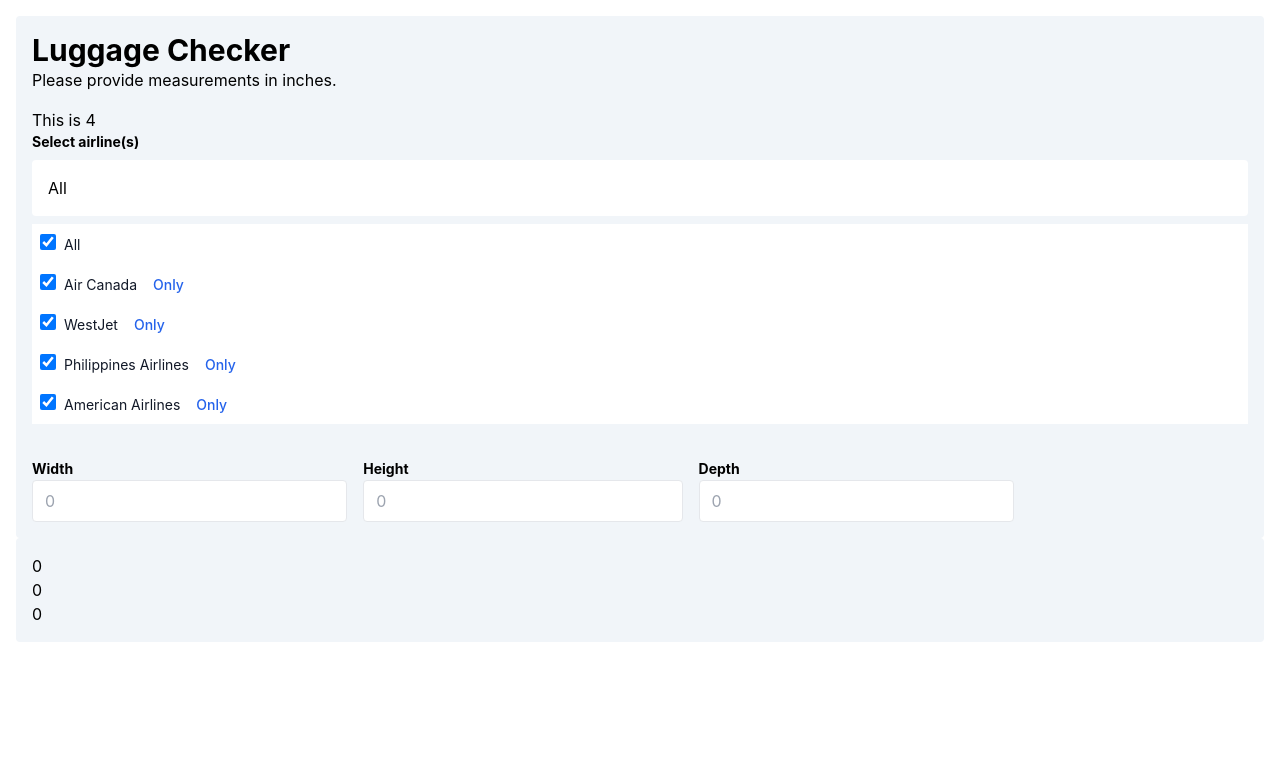
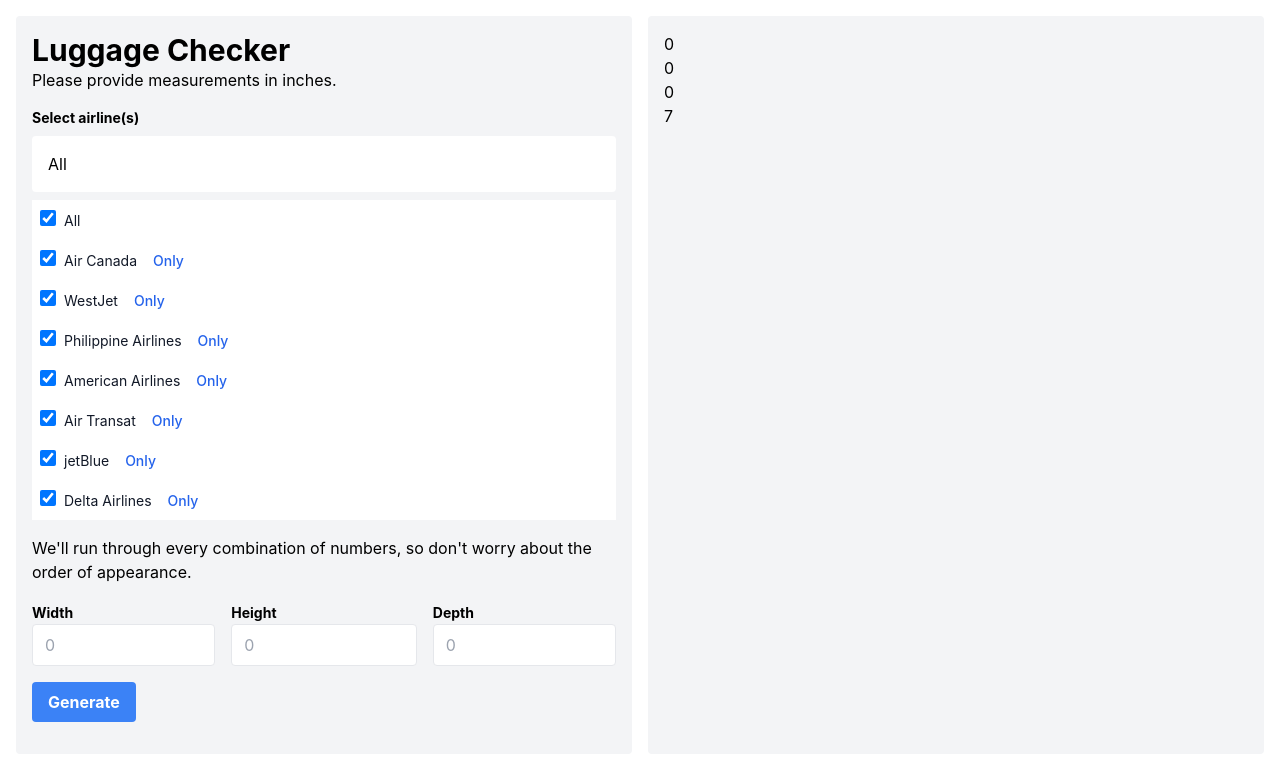
Before and after one commit to roneilla/baggage-compliance-checker, a React (Create React App) app: page / in a window 1280 px wide. Both pictures are taken after a click on the element "All". Shown: the top 760 px of the page. Built offline with nearby package versions, Linux system fonts and the light colour scheme.

Commit message:
add calculation for filter, and dropdown reducer

```diff
--- a/src/App.tsx
+++ b/src/App.tsx
@@ -1,19 +1,21 @@
 import React from 'react';
 import CheckerForm from './components/checkerForm';
-import useDimensions from './hooks/dimensions';
+import useFilter from './hooks/filter';
 
 function App() {
-	const { dimensions } = useDimensions();
+	const { dimensions, selectedAirlines } = useFilter();
 
 	const { w, h, d } = dimensions;
 
 	return (
-		<div className="p-4">
+		<div className="p-4 flex gap-4">
 			<CheckerForm />
-			<div className="w-full bg-slate-100 rounded p-4">
+			<div className="flex-1 bg-gray-100 rounded p-4">
 				<div>{w}</div>
 				<div>{h}</div>
 				<div>{d}</div>
+
+				<div>{selectedAirlines.length}</div>
 			</div>
 		</div>
 	);
--- a/src/FilterContext.tsx
+++ b/src/FilterContext.tsx
@@ -6,44 +6,56 @@
 		h: 0,
 		d: 0,
 	},
+	selectedAirlines: [],
 };
 
-type DimensionStateType = {
-	dimensions: {
+type FilterStateType = {
+	dimensions?: {
 		w: number;
 		h: number;
 		d: number;
 	};
+	selectedAirlines?: Array<string>;
 };
 
 const REDUCER_ACTION_TYPE = {
 	SET_DIMENSIONS: 'SET_DIMENSIONS',
+	SET_AIRLINES: 'SET_AIRLINES',
 };
 
 type ReducerAction = {
 	type: string;
-	payload?: DimensionStateType;
+	payload?: FilterStateType;
 };
 
 const reducer = (
-	state: DimensionStateType,
+	state: FilterStateType,
 	action: ReducerAction
-): DimensionStateType => {
+): FilterStateType => {
 	switch (action.type) {
 		case REDUCER_ACTION_TYPE.SET_DIMENSIONS:
 			if (!action.payload) {
 				throw new Error();
 			}
 
-			const { w, h, d } = action.payload.dimensions;
+			const { w, h, d } = action.payload?.dimensions || {};
+			return {
+				...state,
+				dimensions: {
+					w: w || 0,
+					h: h || 0,
+					d: d || 0,
+				},
+			};
+
+		case REDUCER_ACTION_TYPE.SET_AIRLINES:
+			if (!action.payload) {
+				throw new Error();
+			}
 
 			return {
 				...state,
-				dimensions: {
-					w: w,
-					h: h,
-					d: d,
-				},
+				selectedAirlines: action.payload?.selectedAirlines || [],
 			};
 
 		default:
@@ -51,14 +63,16 @@
 	}
 };
 
-const useDimensionsContext = (initState: DimensionStateType) => {
+const useFilterContext = (initState: FilterStateType) => {
 	const [state, dispatch] = useReducer(reducer, initState);
 
 	const REDUCER_ACTIONS = useMemo(() => {
 		return REDUCER_ACTION_TYPE;
 	}, []);
 
-	const { w, h, d } = state.dimensions;
+	const { w, h, d } = state.dimensions || {};
+
+	const selectedAirlines = state?.selectedAirlines || [];
 
 	const dimensions = {
 		w: w,
@@ -66,29 +80,30 @@
 		d: d,
 	};
 
-	return { dispatch, REDUCER_ACTIONS, dimensions };
+	return { dispatch, REDUCER_ACTIONS, dimensions, selectedAirlines };
 };
 
-export type UseDimensionsContextType = ReturnType<typeof useDimensionsContext>;
+export type useFilterContextType = ReturnType<typeof useFilterContext>;
 
-const initDimensionsContextState: UseDimensionsContextType = {
+const initFilterContextState: useFilterContextType = {
 	dispatch: () => {},
 	REDUCER_ACTIONS: REDUCER_ACTION_TYPE,
 	dimensions: { w: 0, h: 0, d: 0 },
+	selectedAirlines: [],
 };
 
-const DimensionsContext = createContext<UseDimensionsContextType>(
-	initDimensionsContextState
+const FilterContext = createContext<useFilterContextType>(
+	initFilterContextState
 );
 
 type ChildrenType = { children?: ReactElement | ReactElement[] };
 
-export const DimensionProvider = ({ children }: ChildrenType): ReactElement => {
+export const FilterProvider = ({ children }: ChildrenType): ReactElement => {
 	return (
-		<DimensionsContext.Provider value={useDimensionsContext(initState)}>
+		<FilterContext.Provider value={useFilterContext(initState)}>
 			{children}
-		</DimensionsContext.Provider>
+		</FilterContext.Provider>
 	);
 };
 
-export default DimensionsContext;
+export default FilterContext;
--- a/src/components/airlineDropdown.tsx
+++ b/src/components/airlineDropdown.tsx
@@ -1,6 +1,8 @@
-import React, { useContext, useEffect, useState } from 'react';
+import React, { useEffect, useState } from 'react';
 
 import { airlineData } from '../data';
+
+import useFilter from '../hooks/filter';
 
 interface CheckboxProps {
 	value?: boolean;
@@ -14,11 +16,14 @@
 }
 
 const AirlineDropdown = () => {
+	const { REDUCER_ACTIONS, dispatch } = useFilter();
+
 	const [openDropdown, setOpenDropdown] = useState(false);
 	const [allSelected, setAllSelected] = useState(true);
 
-	const [selectedAirlines, setSelectedAirlines] =
-		useState<AirlineOptionProps[]>(airlineData);
+	const data = airlineData.map((item) => item.name);
+
+	const [selAir, setSelAir] = useState<string[]>(data);
 
 	const checkbox = 'w-4 h-4 text-blue-600 bg-gray-100 border-gray-300 rounded ';
 
@@ -27,18 +32,16 @@
 	}
 
 	const editAirlinesArray = ({ airlineInd }: EditProps) => {
-		const airlinesArr = [...selectedAirlines];
+		const airlinesArr = [...selAir];
 
-		const index = airlinesArr.findIndex(
-			(element) => element.name === airlineInd
-		);
+		const index = airlinesArr.findIndex((element) => element === airlineInd);
 
 		if (index === -1) {
 			const newLine = airlineData.findIndex(
 				(element) => element.name === airlineInd
 			);
 
-			airlinesArr.splice(newLine, 0, airlineData[newLine]);
+			airlinesArr.splice(newLine, 0, airlineData[newLine].name);
 		} else {
 			airlinesArr.splice(index, 1);
 		}
@@ -47,8 +50,22 @@
 			setAllSelected(true);
 		}
 
-		setSelectedAirlines((prev) => [...airlinesArr]);
+		setSelAir((prev) => [...airlinesArr]);
 	};
+
+	const selectOnly = (label: string) => {
+		setAllSelected(false);
+		setSelAir((prev) => [label]);
+	};
+
+	useEffect(() => {
+		dispatch({
+			type: REDUCER_ACTIONS.SET_AIRLINES,
+			payload: {
+				selectedAirlines: selAir,
+			},
+		});
+	}, [selAir]);
 
 	const Checkbox = ({ value = true, label, index }: CheckboxProps) => {
 		const onChangeHandler = () => {
@@ -58,7 +75,7 @@
 
 		const isChecked = allSelected
 			? true
-			: selectedAirlines.findIndex((element) => element.name === label) === -1
+			: selAir.findIndex((element) => element === label) === -1
 			? false
 			: true;
 
@@ -76,7 +93,11 @@
 					className="ml-2 text-sm text-gray-900 dark:text-gray-300">
 					{label}
 				</label>
-				<button className="ml-4 text-sm font-medium text-blue-600">Only</button>
+				<button
+					className="ml-4 text-sm font-medium text-blue-600"
+					onClick={() => selectOnly(label)}>
+					Only
+				</button>
 			</>
 		);
 	};
@@ -91,7 +112,6 @@
 
 	return (
 		<div className="mt-4">
-			<div>This is {selectedAirlines.length}</div>
 			<div>
 				<p className="font-bold text-sm">Select airline(s)</p>
 				<div
@@ -99,8 +119,8 @@
 					onClick={() => setOpenDropdown(!openDropdown)}>
 					{allSelected
 						? 'All'
-						: selectedAirlines.length > 0
-						? selectedAirlines.map((li) => li.name)
+						: selAir.length > 0
+						? selAir.map((li) => li + ', ')
 						: 'Select airline'}
 				</div>
 			</div>
@@ -115,9 +135,9 @@
 								className={checkbox}
 								onChange={() => {
 									if (!allSelected) {
-										setSelectedAirlines(airlineData);
+										setSelAir(data);
 									} else {
-										setSelectedAirlines([]);
+										setSelAir([]);
 									}
 									setAllSelected(!allSelected);
 								}}
--- a/src/components/checkerForm.tsx
+++ b/src/components/checkerForm.tsx
@@ -1,17 +1,40 @@
-import React from 'react';
+import React, { useState } from 'react';
 import AirlineDropdown from './airlineDropdown';
 import DimensionsForm from './dimensionsForm';
+import GenerateResults from './generateResults';
+import { ArrowUturnLeftIcon } from '@heroicons/react/24/solid';
 
 const CheckerForm = () => {
+	const [generate, setGenerate] = useState(false);
 	return (
-		<div className="w-full bg-slate-100 rounded p-4">
+		<div className="flex-1 bg-gray-100 rounded p-4">
 			<h1 className="text-3xl font-bold">Luggage Checker</h1>
-			<div>Please provide measurements in inches.</div>
+			{!generate ? (
+				<>
+					<div>Please provide measurements in inches.</div>
 
-			<div>
-				<AirlineDropdown />
-				<DimensionsForm />
-			</div>
+					<div>
+						<AirlineDropdown />
+						<DimensionsForm />
+					</div>
+
+					<button
+						className="bg-blue-500 hover:bg-blue-700 text-white font-bold py-2 px-4 rounded my-4"
+						onClick={() => setGenerate(true)}>
+						Generate
+					</button>
+				</>
+			) : (
+				<>
+					<button
+						className="font-bold rounded my-4 text-blue-500 flex gap-2 items-center"
+						onClick={() => setGenerate(false)}>
+						<ArrowUturnLeftIcon className="w-4 h-4 text-blue-500" />
+						Change criteria
+					</button>
+					<GenerateResults generate={generate} />
+				</>
+			)}
 		</div>
 	);
 };
--- a/src/components/dimensionsForm.tsx
+++ b/src/components/dimensionsForm.tsx
@@ -1,18 +1,20 @@
 import React, { useEffect, useState } from 'react';
-import useDimensions from '../hooks/dimensions';
+import useFilter from '../hooks/filter';
 
 const DimensionsForm = () => {
 	const labelClass = 'font-bold text-sm mb-4';
 	const textField =
 		' appearance-none border rounded w-full py-2 px-3 text-gray-700 focus:outline-none focus:shadow-outline';
 
-	const { REDUCER_ACTIONS, dimensions, dispatch } = useDimensions();
+	const { REDUCER_ACTIONS, dimensions, dispatch } = useFilter();
 
-	const [width, setWidth] = useState(0);
-	const [height, setHeight] = useState(0);
-	const [depth, setDepth] = useState(0);
+	const { w = 0, h = 0, d = 0 } = dimensions;
 
-	const onSetDimensions = () =>
+	const [width, setWidth] = useState(w);
+	const [height, setHeight] = useState(h);
+	const [depth, setDepth] = useState(d);
+
+	const onSetDimensions = () => {
 		dispatch({
 			type: REDUCER_ACTIONS.SET_DIMENSIONS,
 			payload: {
@@ -24,7 +26,7 @@
 				},
 			},
 		});
-
+	};
 	useEffect(() => {
 		// if (width > 0 && height > 0 && depth > 0) {
 		onSetDimensions();
@@ -32,7 +34,12 @@
 	}, [width, height, depth]);
 
 	return (
-		<div className="flex gap-4 mt-8">
+		<>
+			<div className="my-4">
+				We'll run through every combination of numbers, so don't worry about the
+				order of appearance.
+			</div>
+			<div className="flex gap-4">
 				<div>
 					<label htmlFor="width" className={labelClass}>
 						Width
@@ -42,6 +49,7 @@
 						id="width"
 						type="text"
 						placeholder="0"
+						// value={width}
 						onChange={(e: any) => setWidth(e.target.value)}
 					/>
 				</div>
@@ -54,10 +62,10 @@
 						id="height"
 						type="text"
 						placeholder="0"
+						// value={height}
 						onChange={(e: any) => setHeight(e.target.value)}
 					/>
 				</div>
-
 				<div>
 					<label htmlFor="depth" className={labelClass}>
 						Depth
@@ -67,12 +75,13 @@
 						id="depth"
 						type="text"
 						placeholder="0"
+						// value={depth}
 						onChange={(e: any) => setDepth(e.target.value)}
 					/>
 				</div>
-
 				{/* <button onClick={onSetDimensions}>Set dimensions</button> */}
 			</div>
+		</>
 	);
 };
 
--- /dev/null
+++ b/src/components/generateResults.tsx
@@ -0,0 +1,133 @@
+import React, { useEffect, useRef, useState } from 'react';
+
+import useFilter from '../hooks/filter';
+import { airlineData } from '../data';
+
+import { CheckCircleIcon, XCircleIcon } from '@heroicons/react/24/solid';
+
+interface GenerateProps {
+	generate?: boolean;
+}
+
+interface FieldProps {
+	label: string;
+	data: number;
+}
+
+interface ResultCardProps {
+	airline: string;
+}
+
+interface CheckProps {
+	compW: number;
+	compH: number;
+	compD: number;
+}
+
+const GenerateResults = ({ generate = false }: GenerateProps) => {
+	const { dimensions, selectedAirlines } = useFilter();
+
+	const [showLimits, setShowLimits] = useState(true);
+
+	const { w = 0, h = 0, d = 0 } = dimensions;
+
+	const DisabledField = ({ label, data }: FieldProps) => {
+		return (
+			<div className="flex justify-between bg-gray-200 w-1/3 p-2 rounded">
+				<div> {data}</div>
+				<div className="text-gray-400"> {label}</div>
+			</div>
+		);
+	};
+
+	const checkDiffConfig = ({ compW, compH, compD }: CheckProps) => {
+		const excluding = (i: any) => (xs: any) =>
+			[...xs.slice(0, i), ...xs.slice(i + 1)];
+
+		const permutations = (xs: any) =>
+			xs.length === 0
+				? [[]]
+				: xs.flatMap((x: any, i: any) =>
+						permutations(excluding(i)(xs)).map((p: any) => [x, ...p])
+				  );
+
+		const combinationArr = permutations([compW, compH, compD]);
+
+		const isCompliant = combinationArr.filter(
+			(air: any) => air[0] >= w && air[1] >= h && air[2] >= d
+		);
+
+		if (isCompliant.length <= 0) return false;
+		return true;
+	};
+
+	const ResultCard = ({ airline }: ResultCardProps) => {
+		const compAir = airlineData.find((item) => item.name === airline);
+
+		const compW = compAir?.limits[0].dimensions.w || 0;
+		const compH = compAir?.limits[0].dimensions.h || 0;
+		const compD = compAir?.limits[0].dimensions.d || 0;
+
+		const isCompliant = checkDiffConfig({
+			compW: compW,
+			compH: compH,
+			compD: compD,
+		});
+
+		return (
+			<div className="mb-2 pb-2 border-b flex gap-2">
+				<div>
+					{isCompliant ? (
+						<CheckCircleIcon className="h-4 w-4 text-green-500" />
+					) : (
+						<XCircleIcon className="h-4 w-4 text-red-500" />
+					)}
+				</div>
+				<div>
+					<div className="font-bold">{airline}</div>
+					{showLimits && (
+						<div>
+							<span>{`${compW}" `}</span>x<span>{` ${compH}" `}</span>x
+							<span>{`${compD}"`}</span>
+						</div>
+					)}
+				</div>
+			</div>
+		);
+	};
+
+	if (!generate) return <></>;
+	return (
+		<div>
+			<div className="flex gap-4">
+				<DisabledField label="w" data={w} />
+				<DisabledField label="h" data={h} />
+				<DisabledField label="d" data={d} />
+			</div>
+
+			<h2>By airlines</h2>
+			<div>
+				<input
+					id="showLimit"
+					type="checkbox"
+					checked={showLimits}
+					className="w-4 h-4 text-blue-600 bg-gray-100 border-gray-300 rounded "
+					onChange={() => setShowLimits((prev) => !prev)}
+				/>
+				<label
+					htmlFor="showLimit"
+					className="ml-2 text-sm text-gray-900 dark:text-gray-300">
+					Show limits
+				</label>
+			</div>
+
+			<div className="bg-white mt-4 p-4">
+				{selectedAirlines.map((item, index) => (
+					<ResultCard airline={item} key={index} />
+				))}
+			</div>
+		</div>
+	);
+};
+
+export default GenerateResults;
--- a/src/data.tsx
+++ b/src/data.tsx
@@ -10,7 +10,7 @@
 			{
 				type: 'carryOn',
 				dimensions: {
-					l: 15.5,
+					d: 15.5,
 					w: 21.5,
 					h: 9,
 				},
@@ -19,7 +19,7 @@
 			{
 				type: 'personalItem',
 				dimensions: {
-					l: 17,
+					d: 17,
 					w: 6,
 					h: 13,
 				},
@@ -33,7 +33,7 @@
 			{
 				type: 'carryOn',
 				dimensions: {
-					l: 21.5,
+					d: 21.5,
 					h: 15.5,
 					w: 9,
 				},
@@ -42,7 +42,7 @@
 			{
 				type: 'personalItem',
 				dimensions: {
-					l: 16,
+					d: 16,
 					h: 6,
 					w: 13,
 				},
@@ -51,12 +51,12 @@
 		],
 	},
 	{
-		name: 'Philippines Airlines',
+		name: 'Philippine Airlines',
 		limits: [
 			{
 				type: 'carryOn',
 				dimensions: {
-					l: 22,
+					d: 22,
 					h: 14,
 					w: 9,
 				},
@@ -65,7 +65,7 @@
 			{
 				type: 'personalItem',
 				dimensions: {
-					l: 18,
+					d: 18,
 					h: 8,
 					w: 14,
 				},
@@ -79,7 +79,7 @@
 			{
 				type: 'carryOn',
 				dimensions: {
-					l: 22,
+					d: 22,
 					h: 14,
 					w: 9,
 				},
@@ -88,7 +88,7 @@
 			{
 				type: 'personalItem',
 				dimensions: {
-					l: 18,
+					d: 18,
 					h: 8,
 					w: 14,
 				},
@@ -96,4 +96,64 @@
 			},
 		],
 	},
+	{
+		name: 'Air Transat',
+		limits: [
+			{
+				type: 'carryOn',
+				dimensions: {
+					d: 9,
+					h: 16,
+					w: 20,
+				},
+				weight: false,
+			},
+			{
+				type: 'personalItem',
+				dimensions: {
+					d: 5,
+					h: 17,
+					w: 12,
+				},
+				weight: false,
+			},
+		],
+	},
+	{
+		name: 'jetBlue',
+		limits: [
+			{
+				type: 'carryOn',
+				dimensions: {
+					d: 22,
+					h: 14,
+					w: 9,
+				},
+				weight: false,
+			},
+			{
+				type: 'personalItem',
+				dimensions: {
+					d: 17,
+					h: 13,
+					w: 8,
+				},
+				weight: false,
+			},
+		],
+	},
+	{
+		name: 'Delta Airlines',
+		limits: [
+			{
+				type: 'carryOn',
+				dimensions: {
+					d: 22,
+					h: 14,
+					w: 9,
+				},
+				weight: 15,
+			},
+		],
+	},
 ];
--- a/src/hooks/dimensions.tsx
+++ /dev/null
@@ -1,8 +0,0 @@
-import { useContext } from 'react';
-import DimensionsContext, { UseDimensionsContextType } from '../FilterContext';
-
-const useDimensions = (): UseDimensionsContextType => {
-	return useContext(DimensionsContext);
-};
-
-export default useDimensions;
--- /dev/null
+++ b/src/hooks/filter.tsx
@@ -0,0 +1,8 @@
+import { useContext } from 'react';
+import FilterContext, { useFilterContextType } from '../FilterContext';
+
+const useFilter = (): useFilterContextType => {
+	return useContext(FilterContext);
+};
+
+export default useFilter;
--- a/src/index.tsx
+++ b/src/index.tsx
@@ -3,16 +3,16 @@
 import './index.css';
 import App from './App';
 import reportWebVitals from './reportWebVitals';
-import { DimensionProvider } from './FilterContext';
+import { FilterProvider } from './FilterContext';
 
 const root = ReactDOM.createRoot(
 	document.getElementById('root') as HTMLElement
 );
 root.render(
 	<React.StrictMode>
-		<DimensionProvider>
+		<FilterProvider>
 			<App />
-		</DimensionProvider>
+		</FilterProvider>
 	</React.StrictMode>
 );
 
```
Lines whose indentation alone changed are shown as unchanged.
